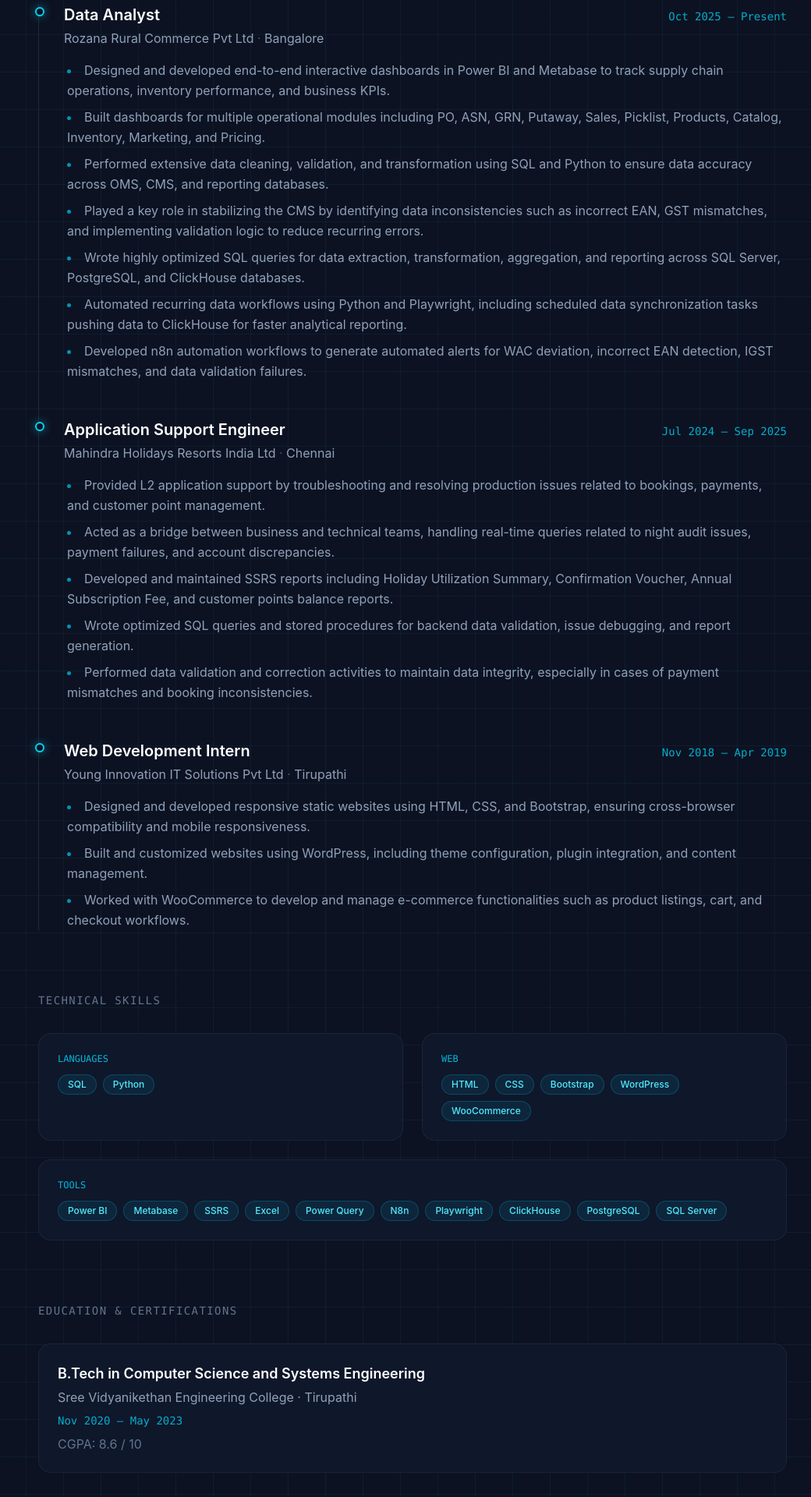
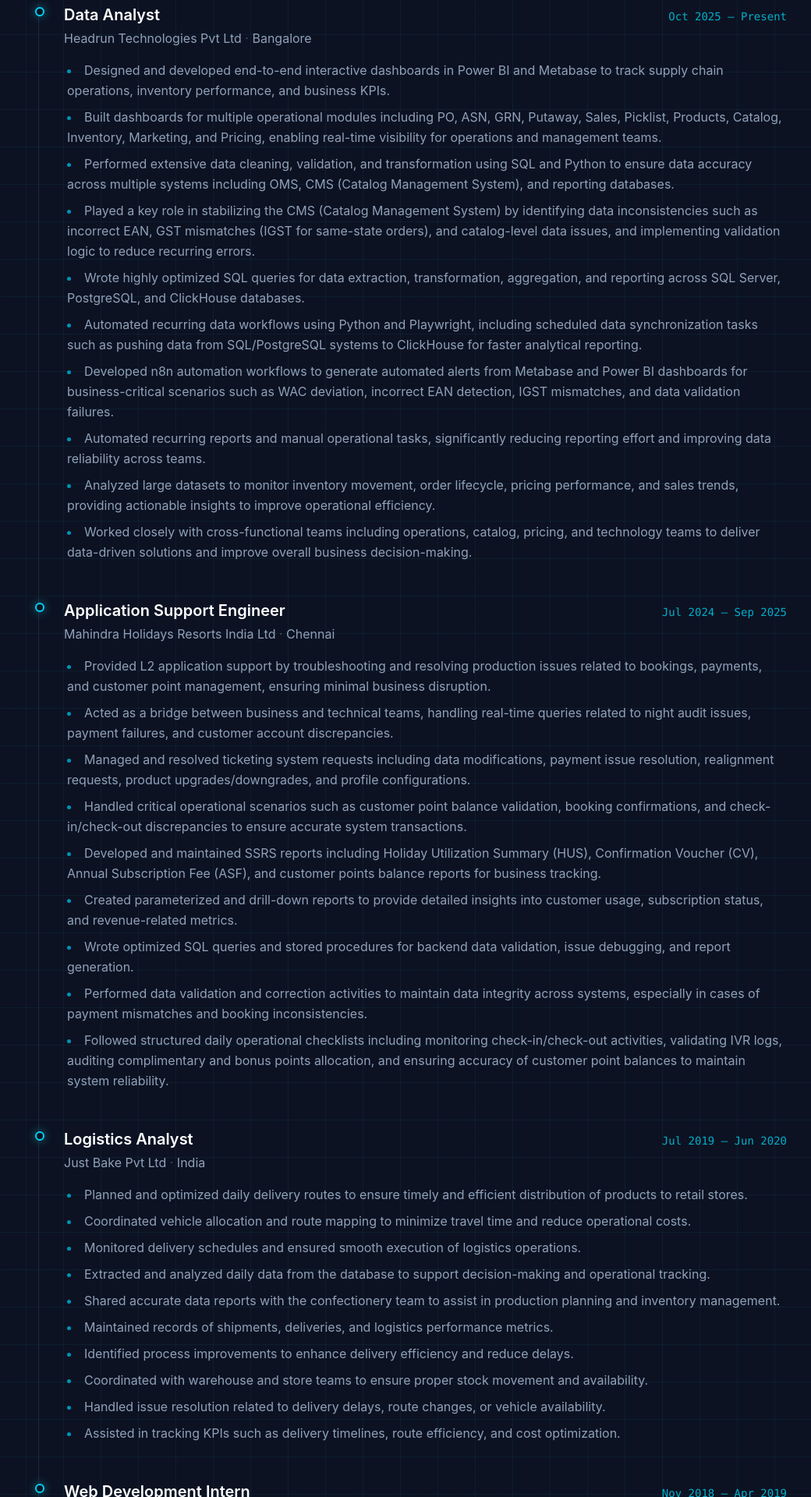
Before and after one commit to Balaji041/Balaji-portfolio, a React (Vite) app: page / in a window 1280 px wide. Shown: the part 580-2500 px from the top of the page at 78% size, without its empty margins (111-1151 px from the left). Built offline with nearby package versions, Linux system fonts and the light colour scheme.

Commit message:
Revise experience and skills in data.ts
Updated work experience and skills sections to reflect new roles and responsibilities, including changes to company names, job highlights, and tools used.

```diff
--- a/src/data.ts
+++ b/src/data.ts
@@ -12,35 +12,64 @@
     summary:
       "Data Analyst with hands-on experience in data cleaning, analysis, and visualization. Skilled in SQL, Python, Excel, Metabase, and Power BI. Passionate about transforming data into actionable insights to support business decisions.",
   },
+
   experience: [
     {
-      company: "Rozana Rural Commerce Pvt Ltd",
+      company: "Headrun Technologies Pvt Ltd",
       role: "Data Analyst",
       period: "Oct 2025 – Present",
       location: "Bangalore",
       highlights: [
         "Designed and developed end-to-end interactive dashboards in Power BI and Metabase to track supply chain operations, inventory performance, and business KPIs.",
-        "Built dashboards for multiple operational modules including PO, ASN, GRN, Putaway, Sales, Picklist, Products, Catalog, Inventory, Marketing, and Pricing.",
-        "Performed extensive data cleaning, validation, and transformation using SQL and Python to ensure data accuracy across OMS, CMS, and reporting databases.",
-        "Played a key role in stabilizing the CMS by identifying data inconsistencies such as incorrect EAN, GST mismatches, and implementing validation logic to reduce recurring errors.",
+        "Built dashboards for multiple operational modules including PO, ASN, GRN, Putaway, Sales, Picklist, Products, Catalog, Inventory, Marketing, and Pricing, enabling real-time visibility for operations and management teams.",
+        "Performed extensive data cleaning, validation, and transformation using SQL and Python to ensure data accuracy across multiple systems including OMS, CMS (Catalog Management System), and reporting databases.",
+        "Played a key role in stabilizing the CMS (Catalog Management System) by identifying data inconsistencies such as incorrect EAN, GST mismatches (IGST for same-state orders), and catalog-level data issues, and implementing validation logic to reduce recurring errors.",
         "Wrote highly optimized SQL queries for data extraction, transformation, aggregation, and reporting across SQL Server, PostgreSQL, and ClickHouse databases.",
-        "Automated recurring data workflows using Python and Playwright, including scheduled data synchronization tasks pushing data to ClickHouse for faster analytical reporting.",
-        "Developed n8n automation workflows to generate automated alerts for WAC deviation, incorrect EAN detection, IGST mismatches, and data validation failures.",
+        "Automated recurring data workflows using Python and Playwright, including scheduled data synchronization tasks such as pushing data from SQL/PostgreSQL systems to ClickHouse for faster analytical reporting.",
+        "Developed n8n automation workflows to generate automated alerts from Metabase and Power BI dashboards for business-critical scenarios such as WAC deviation, incorrect EAN detection, IGST mismatches, and data validation failures.",
+        "Automated recurring reports and manual operational tasks, significantly reducing reporting effort and improving data reliability across teams.",
+        "Analyzed large datasets to monitor inventory movement, order lifecycle, pricing performance, and sales trends, providing actionable insights to improve operational efficiency.",
+        "Worked closely with cross-functional teams including operations, catalog, pricing, and technology teams to deliver data-driven solutions and improve overall business decision-making."
       ],
     },
+
     {
       company: "Mahindra Holidays Resorts India Ltd",
       role: "Application Support Engineer",
       period: "Jul 2024 – Sep 2025",
       location: "Chennai",
       highlights: [
-        "Provided L2 application support by troubleshooting and resolving production issues related to bookings, payments, and customer point management.",
-        "Acted as a bridge between business and technical teams, handling real-time queries related to night audit issues, payment failures, and account discrepancies.",
-        "Developed and maintained SSRS reports including Holiday Utilization Summary, Confirmation Voucher, Annual Subscription Fee, and customer points balance reports.",
+        "Provided L2 application support by troubleshooting and resolving production issues related to bookings, payments, and customer point management, ensuring minimal business disruption.",
+        "Acted as a bridge between business and technical teams, handling real-time queries related to night audit issues, payment failures, and customer account discrepancies.",
+        "Managed and resolved ticketing system requests including data modifications, payment issue resolution, realignment requests, product upgrades/downgrades, and profile configurations.",
+        "Handled critical operational scenarios such as customer point balance validation, booking confirmations, and check-in/check-out discrepancies to ensure accurate system transactions.",
+        "Developed and maintained SSRS reports including Holiday Utilization Summary (HUS), Confirmation Voucher (CV), Annual Subscription Fee (ASF), and customer points balance reports for business tracking.",
+        "Created parameterized and drill-down reports to provide detailed insights into customer usage, subscription status, and revenue-related metrics.",
         "Wrote optimized SQL queries and stored procedures for backend data validation, issue debugging, and report generation.",
-        "Performed data validation and correction activities to maintain data integrity, especially in cases of payment mismatches and booking inconsistencies.",
+        "Performed data validation and correction activities to maintain data integrity across systems, especially in cases of payment mismatches and booking inconsistencies.",
+        "Followed structured daily operational checklists including monitoring check-in/check-out activities, validating IVR logs, auditing complimentary and bonus points allocation, and ensuring accuracy of customer point balances to maintain system reliability."
       ],
     },
+
+    {
+      company: "Just Bake Pvt Ltd",
+      role: "Logistics Analyst",
+      period: "Jul 2019 – Jun 2020",
+      location: "India",
+      highlights: [
+        "Planned and optimized daily delivery routes to ensure timely and efficient distribution of products to retail stores.",
+        "Coordinated vehicle allocation and route mapping to minimize travel time and reduce operational costs.",
+        "Monitored delivery schedules and ensured smooth execution of logistics operations.",
+        "Extracted and analyzed daily data from the database to support decision-making and operational tracking.",
+        "Shared accurate data reports with the confectionery team to assist in production planning and inventory management.",
+        "Maintained records of shipments, deliveries, and logistics performance metrics.",
+        "Identified process improvements to enhance delivery efficiency and reduce delays.",
+        "Coordinated with warehouse and store teams to ensure proper stock movement and availability.",
+        "Handled issue resolution related to delivery delays, route changes, or vehicle availability.",
+        "Assisted in tracking KPIs such as delivery timelines, route efficiency, and cost optimization."
+      ],
+    },
+
     {
       company: "Young Innovation IT Solutions Pvt Ltd",
       role: "Web Development Intern",
@@ -50,9 +79,12 @@
         "Designed and developed responsive static websites using HTML, CSS, and Bootstrap, ensuring cross-browser compatibility and mobile responsiveness.",
         "Built and customized websites using WordPress, including theme configuration, plugin integration, and content management.",
         "Worked with WooCommerce to develop and manage e-commerce functionalities such as product listings, cart, and checkout workflows.",
+        "Assisted in designing user-friendly UI components and improving website performance and usability.",
+        "Collaborated with the team to implement client requirements and deliver functional web solutions within timelines."
       ],
     },
   ],
+
   education: [
     {
       degree: "B.Tech in Computer Science and Systems Engineering",
@@ -62,11 +94,24 @@
       detail: "CGPA: 8.6 / 10",
     },
   ],
+
   skills: {
     languages: ["SQL", "Python"],
     web: ["HTML", "CSS", "Bootstrap", "WordPress", "WooCommerce"],
-    tools: ["Power BI", "Metabase", "SSRS", "Excel", "Power Query", "N8n", "Playwright", "ClickHouse", "PostgreSQL", "SQL Server"],
+    tools: [
+      "Power BI",
+      "Metabase",
+      "SSRS",
+      "Excel",
+      "Power Query",
+      "n8n",
+      "Playwright",
+      "ClickHouse",
+      "PostgreSQL",
+      "SQL Server"
+    ],
   },
+
   certifications: [
     "Responsive Website Development – Nxtwave",
     "Data Analytics using Power BI – Nxtwave",
```
